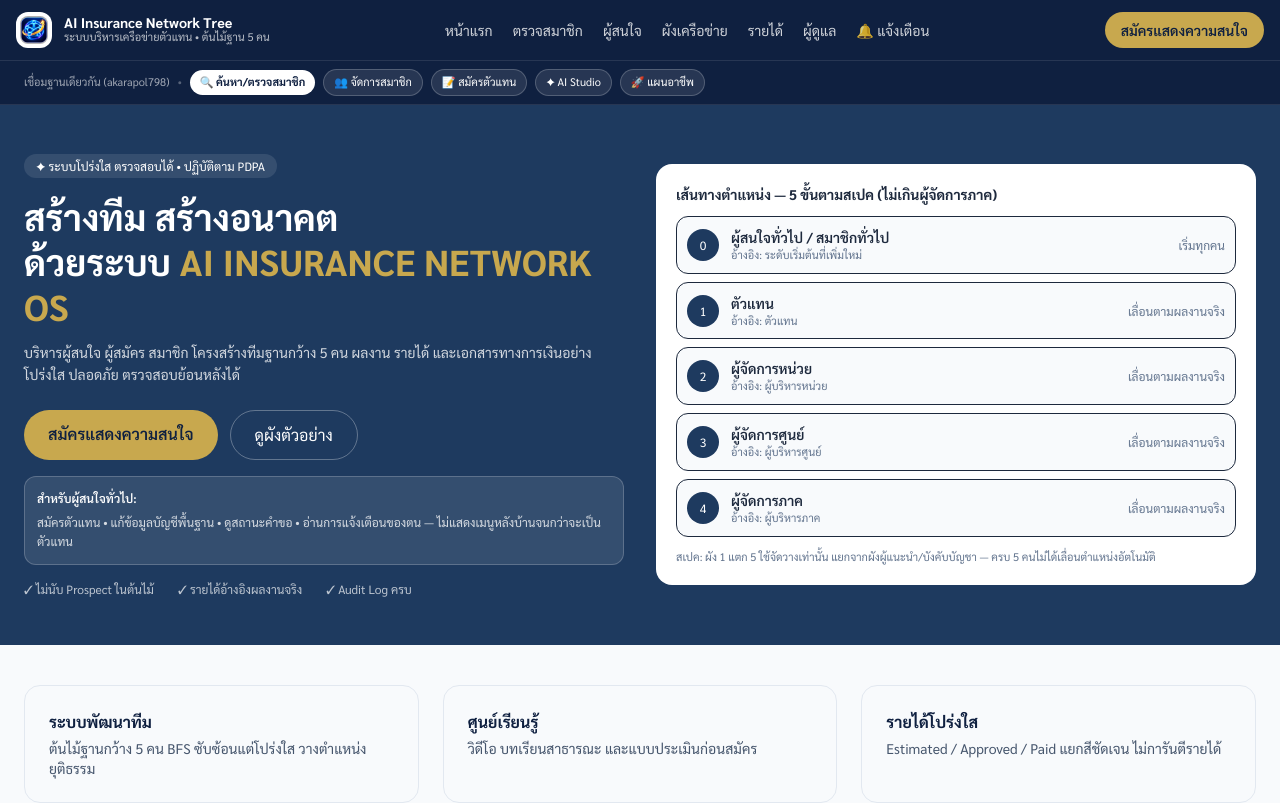
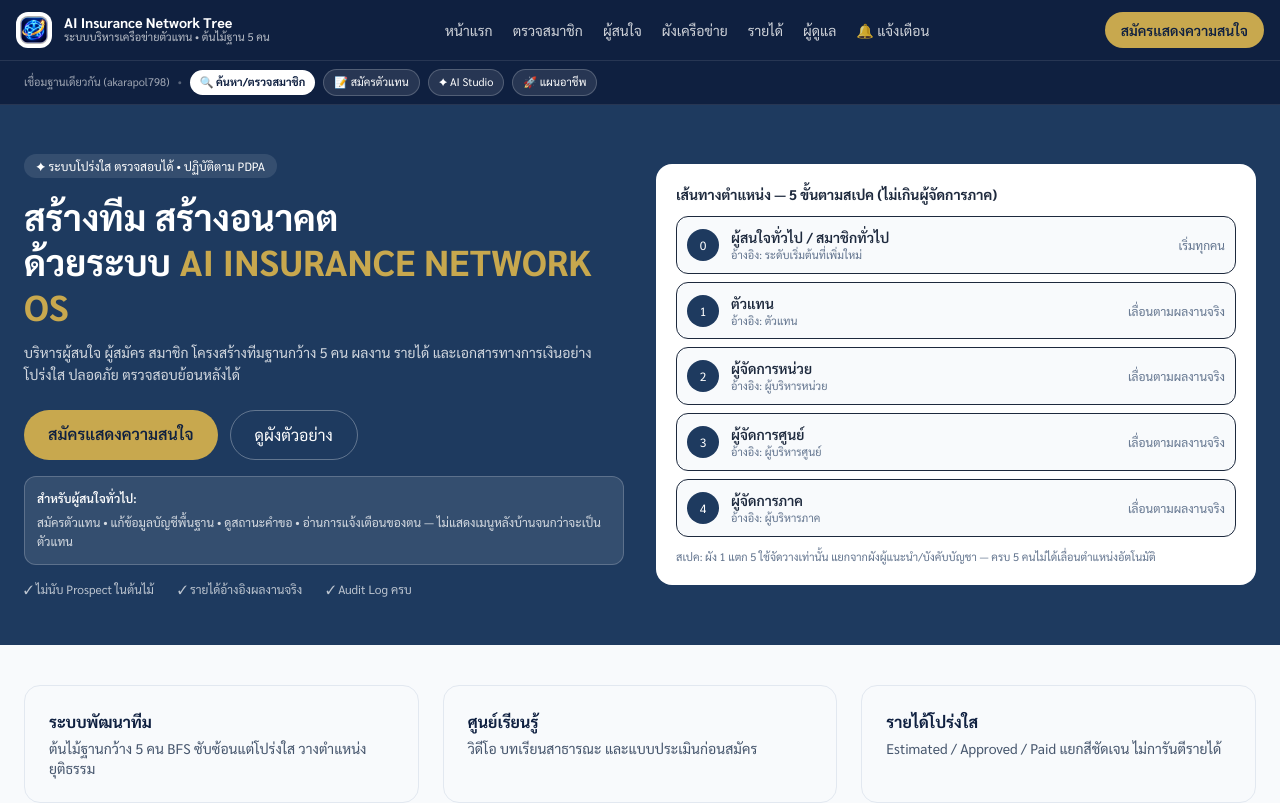
Before and after one commit to AINetworkOS98/ai-insurance-network-tree, a Next.js app: page / in a window 1280 px wide. Shown: the top 803 px of the page. Built offline with nearby package versions, Linux system fonts and the light colour scheme; no server answers.

Commit message:
chore: ลบเมนูจัดการสมาชิก (👥 members_mgmt) ออกจากแถบบนหน้าแรก

```diff
--- a/src/app/page.tsx
+++ b/src/app/page.tsx
@@ -13,7 +13,6 @@ export default function Home(){
           <span className="text-white/60">เชื่อมฐานเดียวกัน (akarapol798)</span>
           <span className="text-white/30">•</span>
           <a href={`${OS_BASE}/?tab=search_landing`} target="_blank" rel="noreferrer" className="px-2.5 py-1 rounded-full bg-white text-[#0f2040] font-bold hover:bg-white/90">🔍 ค้นหา/ตรวจสมาชิก</a>
-          <a href={`${OS_BASE}/?tab=members_mgmt`} target="_blank" rel="noreferrer" className="px-2.5 py-1 rounded-full bg-white/10 text-white border border-white/20 hover:bg-white/20">👥 จัดการสมาชิก</a>
           <a href={`${OS_BASE}/?tab=recruit_agent`} target="_blank" rel="noreferrer" className="px-2.5 py-1 rounded-full bg-white/10 text-white border border-white/20 hover:bg-white/20">📝 สมัครตัวแทน</a>
           <a href={`${OS_BASE}/?tab=ai_studio`} target="_blank" rel="noreferrer" className="px-2.5 py-1 rounded-full bg-white/10 text-white border border-white/20 hover:bg-white/20">✦ AI Studio</a>
           <a href={`${OS_BASE}/?tab=career_plan`} target="_blank" rel="noreferrer" className="px-2.5 py-1 rounded-full bg-white/10 text-white border border-white/20 hover:bg-white/20">🚀 แผนอาชีพ</a>
```
